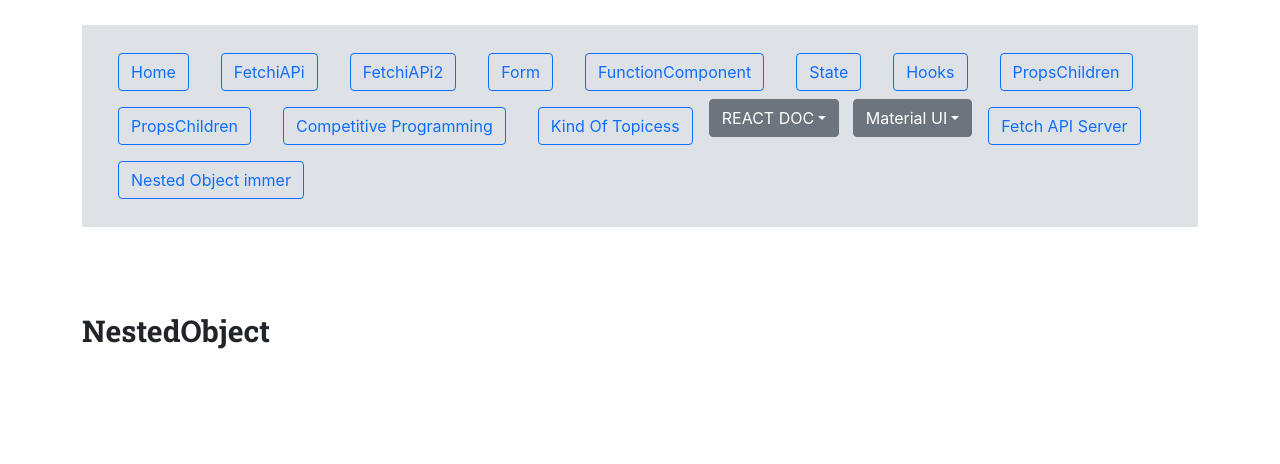
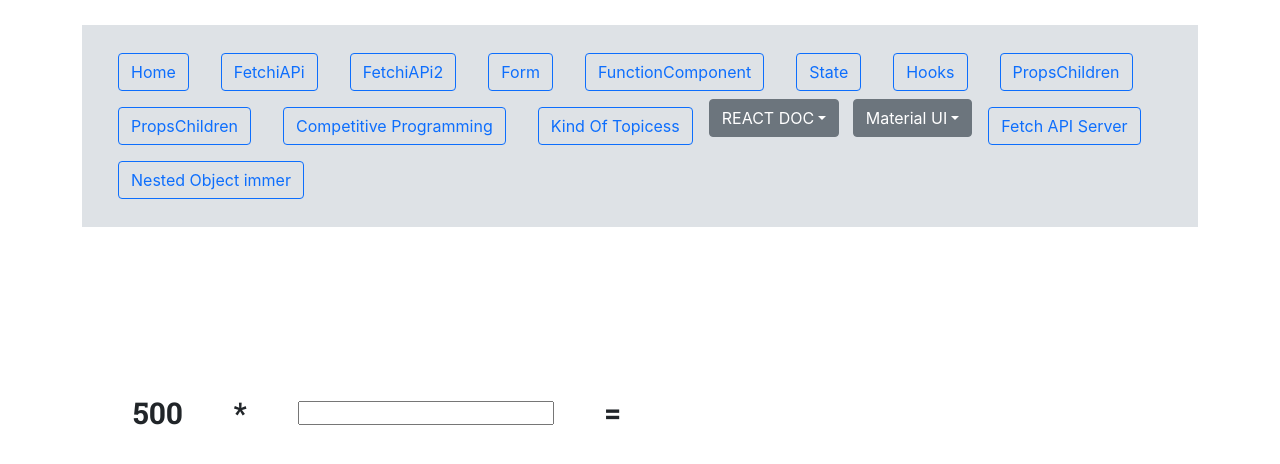
Before and after one commit to balaji1610/basic_react_new, a React (Create React App) app: page /nestedobject in a window 1280 px wide. Shown: the top 464 px of the page. Built offline with nearby package versions, Linux system fonts and the light colour scheme.

Commit message:
One_input_add_nested_object

```diff
--- a/package.json
+++ b/package.json
@@ -15,6 +15,7 @@
     "react-dom": "^17.0.2",
     "react-router-dom": "^6.3.0",
     "react-scripts": "5.0.0",
+    "use-immer": "^0.9.0",
     "web-vitals": "^2.1.4"
   },
   "scripts": {
--- a/src/NestedObject.jsx
+++ b/src/NestedObject.jsx
@@ -1,7 +1,86 @@
+import { useImmer } from "use-immer";
+
 export default function NestedObject() {
+  const CashCounter_Payload = {
+    notes: {
+      fivehundered: {
+        numberofnotes: "",
+        value: "",
+      },
+      twohundered: {
+        numberofnotes: 2,
+        value: 3,
+      },
+      onehundered: {
+        numberofnotes: 2,
+        value: 3,
+      },
+      fifty: {
+        numberofnotes: 2,
+        value: 3,
+      },
+      twenty: {
+        numberofnotes: 2,
+        value: 3,
+      },
+    },
+    coins: {
+      ten: {
+        numberofnotes: 2,
+        value: 3,
+      },
+      five: {
+        numberofnotes: 2,
+        value: 3,
+      },
+      two: {
+        numberofnotes: 2,
+        value: 3,
+      },
+      one: {
+        numberofnotes: 2,
+        value: 3,
+      },
+    },
+    total: {
+      sumoftotal: 230,
+      notes: 23,
+      coins: 0,
+    },
+  };
+
+  const [nestedObjct, setNestedObject] = useImmer(CashCounter_Payload);
+  const handleChange = (e) => {
+    const inputValue = Number(e.target.value);
+    setNestedObject((draft) => {
+      draft.notes.fivehundered.numberofnotes = inputValue;
+      draft.notes.fivehundered.value = inputValue * 500;
+    });
+  };
+  console.log(nestedObjct, "nestedObjct");
   return (
     <div>
-      <h1>NestedObject</h1>
+      <div className="flex_layout">
+        <div>
+          <h1>500</h1>
+        </div>
+        <div>
+          <h1>*</h1>
+        </div>
+        <div>
+          <input
+            type="number"
+            value={nestedObjct.notes.fivehundered.numberofnotes}
+            onChange={handleChange}
+          />
+        </div>
+        <div>
+          <h1>=</h1>
+        </div>
+        <div>
+          <h1>{nestedObjct.notes.fivehundered.value}</h1>
+        </div>
+      </div>
     </div>
   );
 }
--- a/src/index.css
+++ b/src/index.css
@@ -101,3 +101,12 @@ code {
   margin-top: 50px;
   margin-bottom: 50px;
 }
+
+.flex_layout {
+  display: flex;
+  flex-direction: row;
+  justify-content: space-evenly;
+  align-items: center;
+  height: 30vh;
+  width: 80vh;
+}
```
Also changed, not shown: 1 other file (tests, documents, lock files or other folders).
